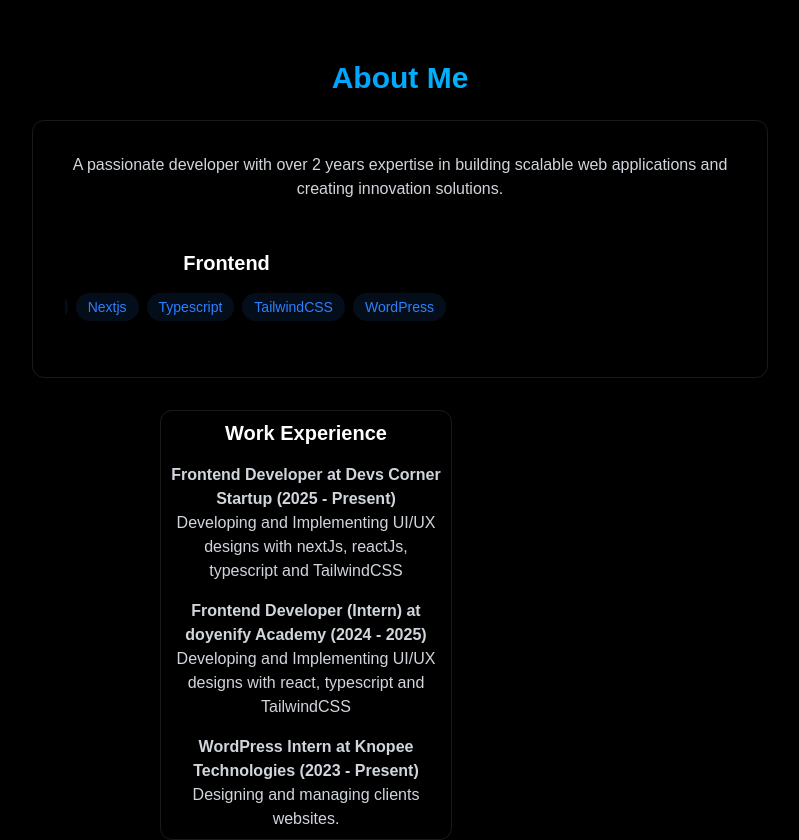
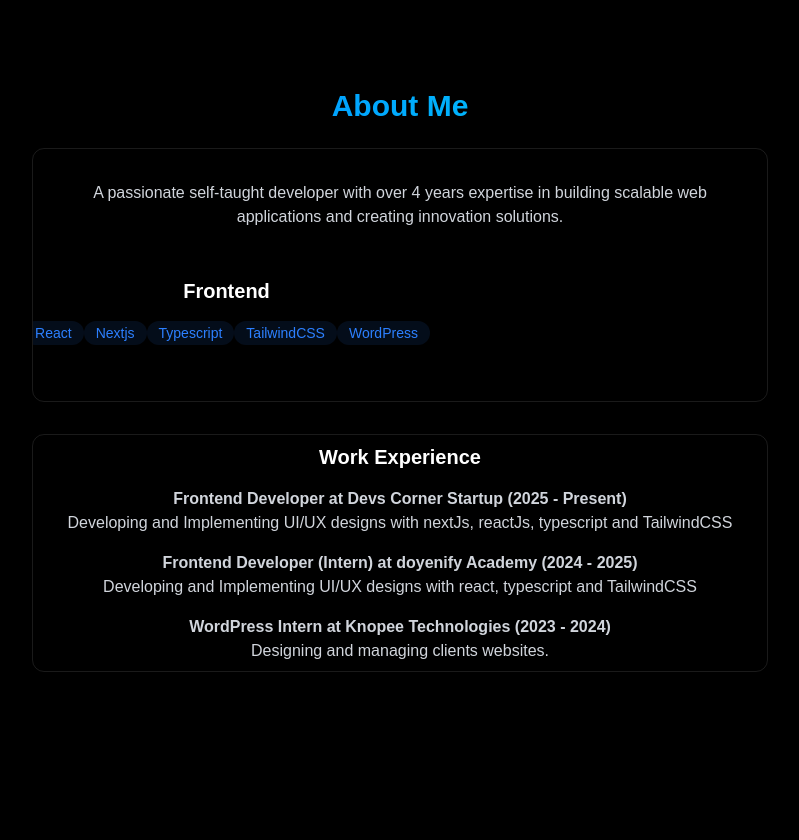
Before and after one commit to renton-hash/New_Portfolio, a React (Vite) app: page / in a window 1280 px wide. Shown: the part 1220-2060 px from the top of the page, without its empty margins (240-1039 px from the left). Built offline with nearby package versions, Linux system fonts and the light colour scheme.

Commit message:
bug solved

```diff
--- a/src/App.jsx
+++ b/src/App.jsx
@@ -16,7 +16,7 @@ const App = () => {
     <>
       {!isLoaded && <ScreenLoad onComplete={() => setIsLoaded(true)} />}
       {isLoaded && (
-        <div className="text-white text-center -mt-52">
+        <div className="text-white overflow-x-hidden text-center -mt-52">
           {" "}
           <div className={`min-h-screen transition-opacity duration-700 ${
             isLoaded ? "opacity-100": "opacity-0"} bg-black text-gray-100`}></div>
--- a/src/Components/Sections/About.jsx
+++ b/src/Components/Sections/About.jsx
@@ -12,7 +12,7 @@ export const About = () => {
     return (
 
         <section id="about"
-        className="min-h-screen -mt-48 flex items-center justify-center py-20"
+        className="min-h-screen overflow-x-hidden -mt-48 flex items-center justify-center py-20"
         >
 <OnScroll>
         <div className="max-w-3xl mx-auto px-4">
@@ -21,16 +21,16 @@ export const About = () => {
         About Me
         </h2>
 
-        <div className="rounded-xl p-8 border-white/10 border hover:-translate-y-1 transition-all">
+        <div className="rounded-xl p-8 overflow-hidden border-white/10 border hover:-translate-y-1 transition-all">
             <p className="text-gray-300 mb-6">
-                A passionate developer with over 2 years expertise in
+                A passionate self-taught developer with over 4 years expertise in
                 building scalable web applications and creating innovation solutions.
             </p>
 
-            <div className="grid grid-cols-1 md:grid-cols-2 justify-center items-center overflow-hidden gap-6">
+            <div className="grid grid-cols-1 md:grid-cols-2 justify-center items-center gap-6">
             <div className="rounded-xl p-6 hover:-translate-y-1 transition-all flex flex-col items-center justify-center text-center">
                 <h3 className="text-xl font-bold mb-4">Frontend</h3>
-            <div className="flex flex-row items-center gap-2">
+            <div className="flex-row items-center gap-2">
                 {frontendSkills.map((tech, key) => {
                     return(
                     <span
@@ -50,7 +50,7 @@ export const About = () => {
 
         </div>
 {/* The certification is not ready even though I am a self taught developer */}
-      <div className="grid grid-cols-2 gap-6 ml-32 mt-8">
+      <div className="grid-cols-2 gap-6 mt-8">
 
     {/*<div className="p-2 rounded-xl border-white/10 border
     hover:-translate-y-1 transition-all">
@@ -75,7 +75,7 @@ export const About = () => {
 
  <div>
 
- <h4 className="font-semibold">WordPress Intern at Knopee Technologies (2023 - Present) </h4>
+ <h4 className="font-semibold">WordPress Intern at Knopee Technologies (2023 - 2024) </h4>
  <p>Designing and managing clients websites.</p>
 
  </div>
```
